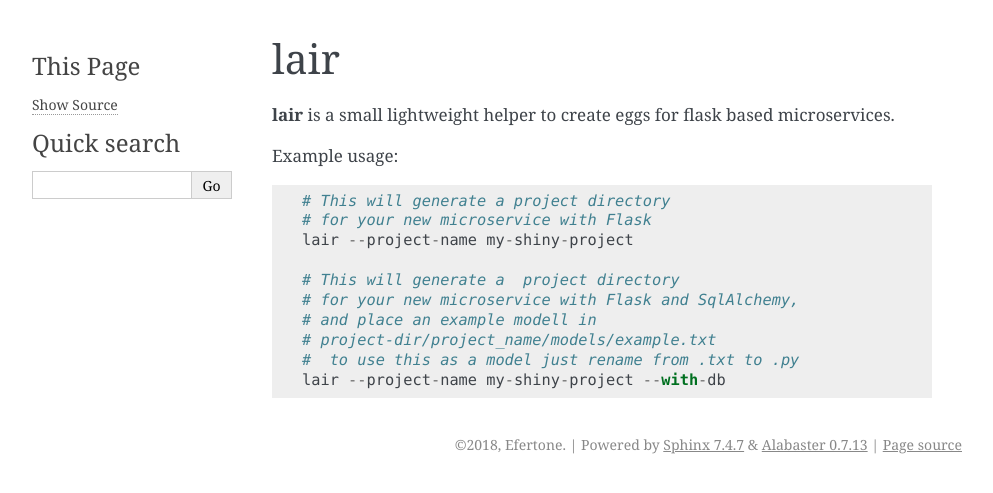
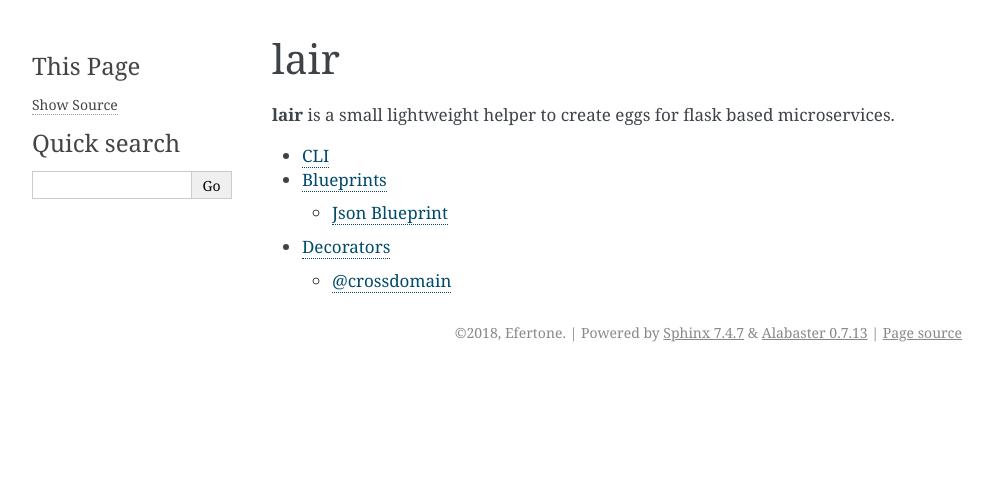
Before and after one commit to yitsushi/lair, a Sphinx documentation site: the page built from docs/source/index.rst, in a window 1280 px wide. Shown: the top 493 px of the page, without its empty margins (148-1141 px from the left). Built offline with Sphinx 7.4.7, drawn with Linux system fonts in a browser that asks for light colours.

Commit message:
add docs

```diff
--- a/docs/source/index.rst
+++ b/docs/source/index.rst
@@ -4,16 +4,9 @@
 **lair** is a small lightweight helper to create eggs
 for flask based microservices.
 
-Example usage:
-::
+.. toctree::
+    :maxdepth: 2
 
-   # This will generate a project directory
-   # for your new microservice with Flask
-   lair --project-name my-shiny-project
-
-   # This will generate a  project directory
-   # for your new microservice with Flask and SqlAlchemy,
-   # and place an example modell in
-   # project-dir/project_name/models/example.txt
-   #  to use this as a model just rename from .txt to .py
-   lair --project-name my-shiny-project --with-db
+    cli
+    blueprints
+    decorators
```
Also changed, not shown: docs/source/blueprints.rst (added, +16 -0 lines), docs/source/cli.rst (added, +16 -0 lines), docs/source/decorators.rst (added, +7 -0 lines), 2 other files.
